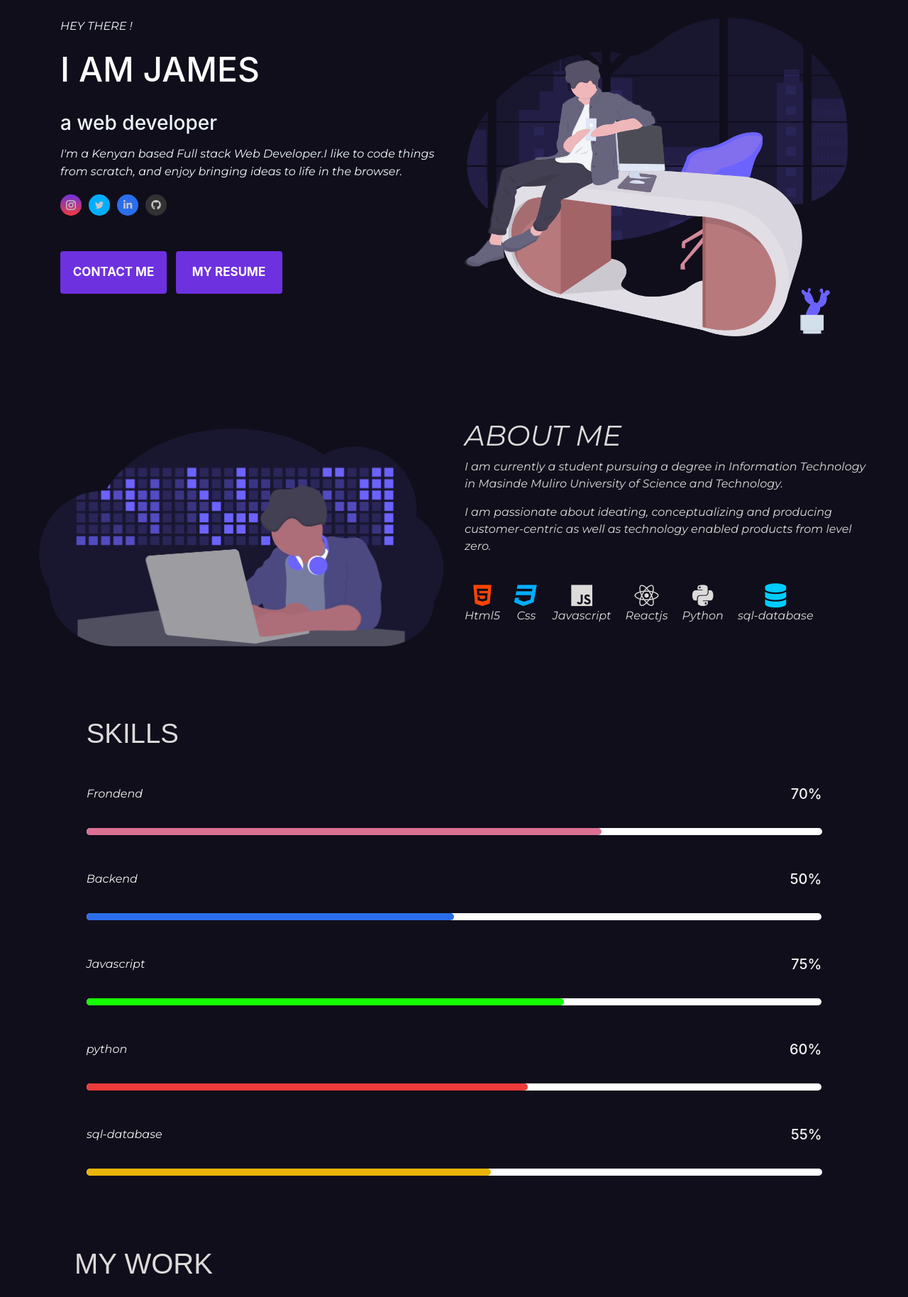
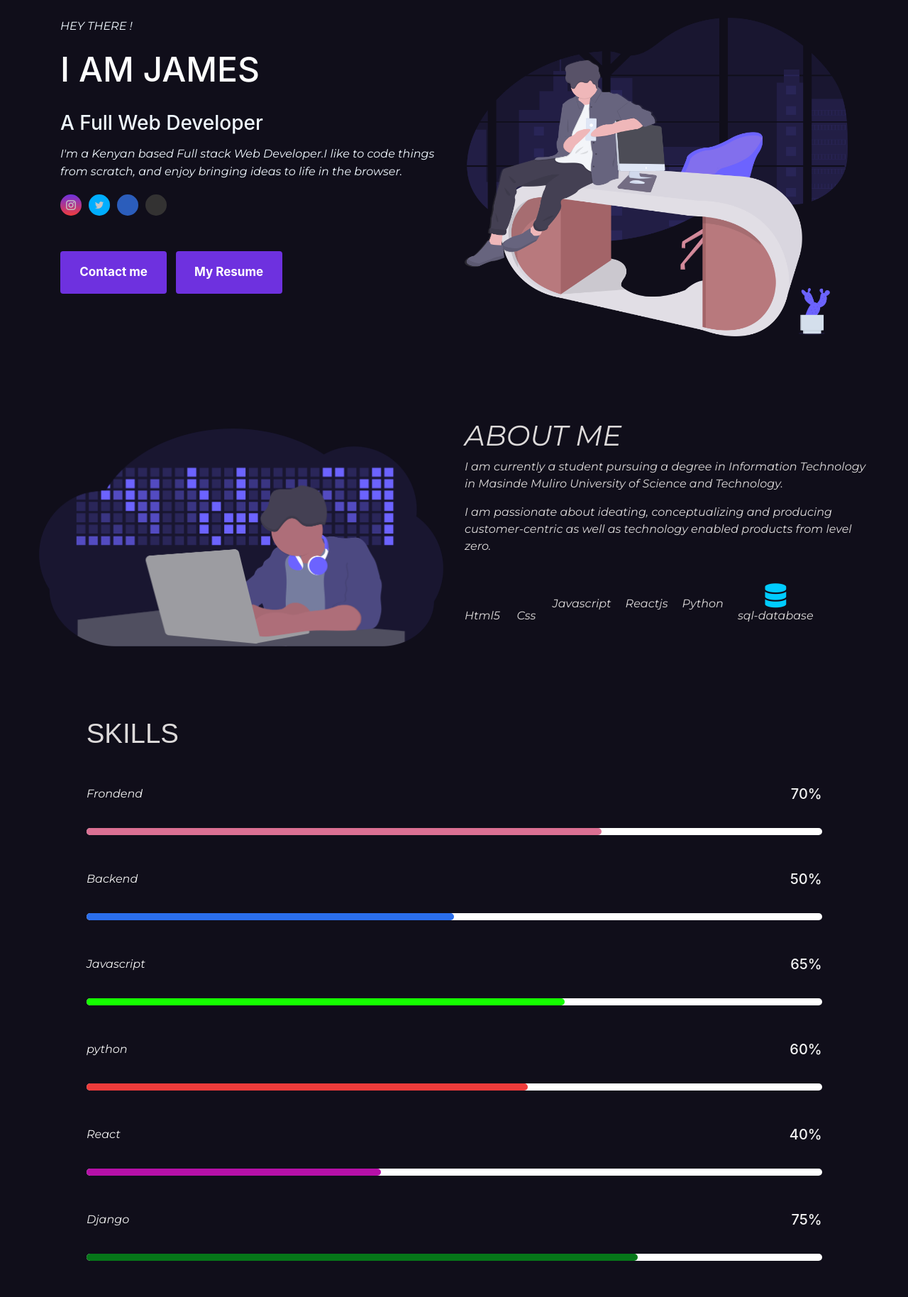
Before and after one commit to tiger1028/simple-django, a Django app: page / in a window 1280 px wide. Shown: the part 83-1911 px from the top of the page at 71% size. Run offline with Django 3.2, Linux system fonts and the light colour scheme; data comes from the database, SQL or seed files in the repository; some libraries are stand-ins or nearby versions; some web fonts are replaced.

Commit message:
portfolioghkmkmjelmemmmdl

```diff
--- a/feeds/templates/home_page.html
+++ b/feeds/templates/home_page.html
@@ -28,6 +28,7 @@
 
 
 <body data-aos-easing="ease" data-aos-duration="1500" data-aos-delay="0">
+    <!-- <li><i class="uil uil-moon change-theme" id="theme-button"></i></li> -->
     <button type="button" class="mobile-nav-toggle d-lg-none"><i class="icofont-navigation-menu"></i></button>
     <header id="header" class="fixed-top ">
         <div class="container-fluid  navbur">
@@ -45,11 +46,18 @@
                             <li><a href="#work">My Work</a></li>
 
                             <li><a href="#contact">Contact</a></li>
+                            <!-- <div class="invert pl-4 " id="theme-button">
+                                <ion-icon name='contrast-outline' style="color:White"></ion-icon>
+                            </div> -->
+                            <!--  -->
+
 
                         </ul>
+
                     </nav>
 
                     <div type="button" class="changed mx-3"><i class="icofont-ui-brightness change-theme" id="theme-button"></i></div>
+
 
 
                 </div>
@@ -63,31 +71,31 @@
 
             <div class="small-container ">
                 <div class="row">
-                    <div class="col-md-6 initial-0 aos-init aos-animate" data-aos="fade-up" data-aos-delay="200">
+                    <div class="col-md-6 initial-0 aos-init " data-aos="zoom-in" data-aos-delay="200">
                         <p id="hey">HEY THERE !</p>
                         {% for infor in info %}
                         <h1 id="name">I AM <span>{{infor.name_complete}}</span> </h1>
-                        <h3> a web developer</h3>
+                        <h3> A Full Web Developer</h3>
                         <p> <span id="big"></span>{{infor.mini_about}}</p>
 
                         <div class="social">
                             <a href="{{infor.instagram}}"> <i class="icofont-instagram"></i></a>
 
                             <a href="{{infor.twitter}}"> <i class="icofont-twitter"></i></a>
-                            <a href="https://www.facebook.com/toreslander.jamara"><i class="fab fa-linkedin-in"></i>
+                            <a href="https://www.facebook.com/toreslander.jamara"><i class="fa fa-facebook-f" style="background: #4974c5 "></i>
                            </a>
-                            <a href="{{infor.facebook}}"><i class="fab fa-github"></i>
+                            <a href="{{infor.facebook}}"><i class="fa fa-github"></i>
                             </a>
                         </div>
                         <div class="button">
-                            <button> <a href="mailto:{{infor.email}}">CONTACT ME</a> </button>
-                            <a class="main-button ml-2" href="{{infor.cv.url}}" target="_blank" rel="noopener noreferrer"> <button id="btn2">MY RESUME
+                            <a href="mailto:{{infor.email}}"> <button class="main-button2">Contact me <i class="uil uil-message"style="" ></i>  </button></a>
+                            <a class="main-button ml-2" href="{{infor.cv.url}}" target="_blank" rel="noopener noreferrer"> <button id="btn2">My Resume <i class="uil uil-import"></i></i>
                             </button></a>
 
                         </div>
 
                     </div>
-                    <div class="col-md-6 initial-1 aos-init aos-animate" data-aos="fade-up" data-aos-delay="300">
+                    <div class="col-md-6 initial-1 aos-init" data-aos="zoom-in" data-aos-delay="300">
                         <img src="{{infor.avatar.url}}" alt="">
                     </div>
                     {% endfor %}
@@ -114,24 +122,28 @@
                         <p data-aos="zoom-in" data-aos-delay="200" class="aos-init">{{aboutme.description1}}</p>
                         <p data-aos="zoom-in" data-aos-delay="200" class="aos-init">{{aboutme.description2}}</p>
                         <div class="icons aos-init" data-aos="zoom-in" data-aos-delay="300">
-                            <div> <i class="fab fa-html5"></i>
+                            <div> <i class="fa fa-html5"></i>
                                 <p>Html5</p>
                             </div>
 
-                            <div> <i class="fab fa-css3"></i>
+                            <div> <i class="fa fa-css3 " aria-hidden=”true”></i>
                                 <p>Css</p>
                             </div>
-                            <div> <i class="fab fa-js"></i>
+                            <div>
+                                <ion-icon name="logo-javascript" style="color: yellow;font-size:35px"></ion-icon>
                                 <p>Javascript</p>
                             </div>
-                            <div> <i class="fab fa-react"></i>
+                            <div>
+                                <ion-icon name="logo-react" style="color: cyan;font-size:35px"></ion-icon>
+                                </i>
                                 <p>Reactjs</p>
                             </div>
-                            <div> <i class="fab fa-python"></i>
+                            <div>
+                                <ion-icon name="logo-python" style="color: #38a4ec;font-size:35px"></ion-icon>
                                 <p>Python</p>
                             </div>
 
-                            <div> <i class="fas fa-database"></i>
+                            <div> <i class="fa fa-database"></i>
                                 <p>sql-database</p>
                             </div>
                             <!-- <div class="django"> <img src="{% static 'images/django.png' %}" width="40" height="80">
@@ -179,7 +191,7 @@
                                 <div class="bars aos-init" data-aos="zoom-in" data-aos-delay="300">
                                     <div class="bar-info">
                                         <p>Javascript</p>
-                                        <h5>75%</h5>
+                                        <h5>65%</h5>
                                     </div>
                                     <div class="bar">
                                         <p id="three"></p>
@@ -195,6 +207,24 @@
                                     </div>
                                 </div>
                                 <div class="bars aos-init" data-aos="zoom-in" data-aos-delay="500">
+                                    <div class="bar-info">
+                                        <p>React</p>
+                                        <h5>40%</h5>
+                                    </div>
+                                    <div class="bar">
+                                        <p id="six"></p>
+                                    </div>
+                                </div>
+                                <div class="bars aos-init" data-aos="zoom-in" data-aos-delay="600">
+                                    <div class="bar-info">
+                                        <p>Django</p>
+                                        <h5>75%</h5>
+                                    </div>
+                                    <div class="bar">
+                                        <p id="seven"></p>
+                                    </div>
+                                </div>
+                                <div class="bars aos-init" data-aos="zoom-in" data-aos-delay="700">
                                     <div class="bar-info">
                                         <p>sql-database</p>
                                         <h5>55%</h5>
@@ -278,35 +308,35 @@
                                 <a href="https://www.instagram.com/jamara_james/" class="m1"> <i class="icofont-instagram"></i></a>
 
                                 <a href="https://twitter.com/JamaraJames_" class="m1"> <i class="icofont-twitter"></i></a>
-                                <a href=""><i class="fab fa-github"></i>
+                                <a href=""><i class="fa fa-github"></i>
                                 </a>
-                                <i class="fab fa-linkedin-in"></i>
+                                <i class="fa fa-facebook" style="background: #4974c5"></i>
 
                             </h4>
 
                         </div>
                     </div>
-                    <div class="col-md-6 initial-7 aos-init" data-aos="zoom-in" data-aos-delay="700">
-                        <img src="{% static 'images/19.svg' %}" alt="">
+                    <div class=" col-md-6 initial-7 aos-init " data-aos="zoom-in " data-aos-delay="700 ">
+                        <img src="{% static 'images/19.svg' %} " alt=" ">
                     </div>
 
                 </div>
                 <div class="footing ">
-                    <div class="row justify-content-center">
-                        <div class="col-md-4">
+                    <div class="row justify-content-center ">
+                        <div class="col-md-4 ">
                             <p>Designed By </p>
                             <p>James Waweru</p>
                             <p>A Full Web Developer</p>
-                            <p id="copy">© COPYRIGHTS FOLIO. ALL RIGHTS RESERVED.
+                            <p id="copy ">© COPYRIGHTS FOLIO. ALL RIGHTS RESERVED.
                         </div>
                     </div>
                     </p>
                 </div>
             </div>
         </div>
-        <div class="up-arrow">
-            <div class="arrow">
-                <a href="#"><i class="fas fa-angle-up"></i>
+        <div class="up-arrow ">
+            <div class="arrow ">
+                <a href="# "><i class="fa fa-angle-up "></i>
             </a>
             </div>
         </div>
```
